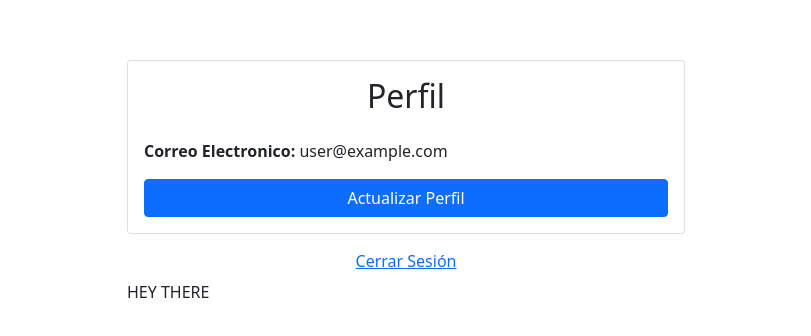
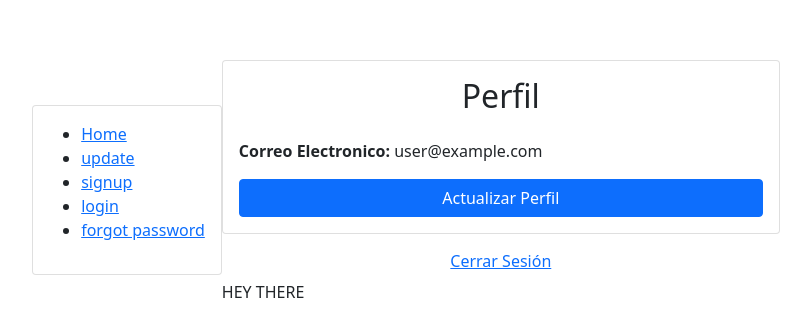
Before and after one commit to BernardoAguayoOrtega/ads-react-portal, a React (Create React App) app: page / in a window 1280 px wide. Shown: the part 210-546 px from the top of the page, without its empty margins (234-1045 px from the left). Built offline with nearby package versions, Linux system fonts and the light colour scheme; no server answers; sample sign-in values are in the browser's storage.

Commit message:
modified:   src/components/App.js 	modified:   src/index.js 	modified:   package-lock.json

```diff
--- a/src/components/App.js
+++ b/src/components/App.js
@@ -1,35 +1,55 @@
 import React from 'react';
 import Signup from './Signup';
 import { Container } from 'react-bootstrap';
-import { AuthProvider } from '../contexts/AuthContext';
-import { BrowserRouter as Router, Switch, Route } from 'react-router-dom';
+import { Switch, Route, Link } from 'react-router-dom';
 import Dashboard from './Dashboard';
 import Login from './Login';
 import PrivateRoute from './PrivateRoute';
 import ForgotPassword from './ForgotPassword';
 import UpdateProfile from './UpdateProfile';
-
+import { Card } from 'react-bootstrap';
+import { useAuth } from '../contexts/AuthContext';
 
 function App() {
-  return (
-      <Container className="d-flex align-items-center justify-content-center" style={{ minHeight:"100vh" }}>
-      <div className="w-50" styles={{ maxWidth: '400px' }}>
-          <Router>
-            <AuthProvider>
-              <Switch>
-                <PrivateRoute exact path="/" component={Dashboard}/>
-                <PrivateRoute path="/update-profile" component={UpdateProfile}/>
-                <Route path="/signup" component={Signup} />
-                <Route path="/login" component={Login} />
-                <Route path="/forgot-password" component={ForgotPassword} />
-              </Switch>
-            </AuthProvider>
-          </Router>
-
-      </div>
-    </Container>
-
-  )
+	const { currentUser } = useAuth();
+	return (
+		<Container
+			className='d-flex align-items-center justify-content-center'
+			style={{ minHeight: '100vh' }}>
+			{currentUser && (
+				<Card>
+					<Card.Body>
+						<ul>
+							<li>
+								<Link to='/'>Home</Link>
+							</li>
+							<li>
+								<Link to='/update-profile'>update</Link>
+							</li>
+							<li>
+								<Link to='/signup'>signup</Link>
+							</li>
+							<li>
+								<Link to='/login'>login</Link>
+							</li>
+							<li>
+								<Link to='/forgot-password'>forgot password</Link>
+							</li>
+						</ul>
+					</Card.Body>
+				</Card>
+			)}
+			<div className='w-50' styles={{ maxWidth: '400px' }}>
+				<Switch>
+					<PrivateRoute exact path='/' component={Dashboard} />
+					<PrivateRoute path='/update-profile' component={UpdateProfile} />
+					<Route path='/signup' component={Signup} />
+					<Route path='/login' component={Login} />
+					<Route path='/forgot-password' component={ForgotPassword} />
+				</Switch>
+			</div>
+		</Container>
+	);
 }
 
 export default App;
--- a/src/index.js
+++ b/src/index.js
@@ -2,10 +2,16 @@ import React from 'react';
 import ReactDOM from 'react-dom';
 import App from './components/App';
 import 'bootstrap/dist/css/bootstrap.min.css';
+import { BrowserRouter as Router } from 'react-router-dom';
+import { AuthProvider } from './contexts/AuthContext';
 
 ReactDOM.render(
-  <React.StrictMode>
-    <App />
-  </React.StrictMode>,
-  document.getElementById('root')
+	<React.StrictMode>
+		<Router>
+			<AuthProvider>
+				<App />
+			</AuthProvider>
+		</Router>
+	</React.StrictMode>,
+	document.getElementById('root'),
 );
```
